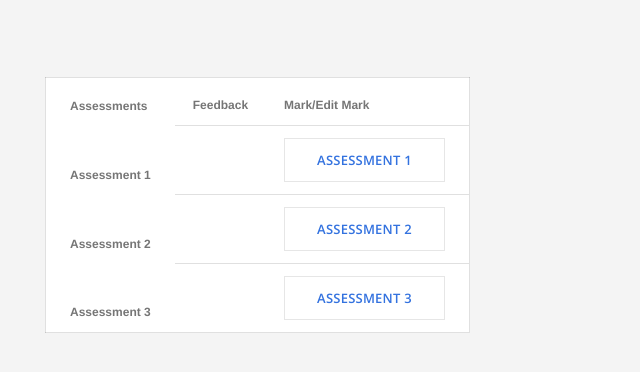
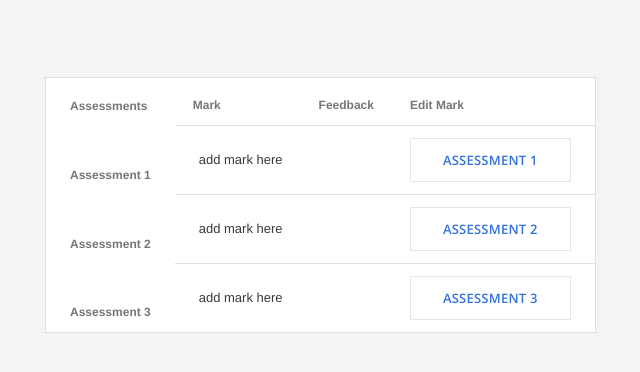
Before and after one commit to Aver30/Moodle2v, a Flask app: page /selectassess in a window 1280 px wide. Shown: the part 50-422 px from the top of the page, without its empty margins (95-735 px from the left). Run offline with Flask 2, Linux system fonts and the light colour scheme; the visitor is signed in with stand-in values (Sample User, id 1); data that the repository does not hold is empty.

Commit message:
Adding an extra column for the marks

```diff
--- a/templates/selectAssess.html
+++ b/templates/selectAssess.html
@@ -18,8 +18,9 @@
           <thead>
             <tr>
                 <th class="mdl-data-table__cell--non-numeric">Assessments</th>
+                <th class="mdl-data-table__cell--non-numeric">Mark</th>
                 <th class="mdl-data-table__cell--non-numeric">Feedback</th>
-                <th class="mdl-data-table__cell--non-numeric">Mark/Edit Mark</th>
+                <th class="mdl-data-table__cell--non-numeric">Edit Mark</th>
             </tr>
           </thead>
 
@@ -27,6 +28,7 @@
                            <form action="/selectassess" method="POST" >
                         <tr>
                           <th class="mdl-data-table__cell--non-numeric"> Assessment 1 </th>
+                          <td class="mdl-data-table__cell--non-numeric"> add mark here </td>
                           <td class="mdl-data-table__cell--non-numeric"> </td>
                           <td class="mdl-data-table__cell--non-numeric">
                             <button class="btn-secondary" type="submit" name="Ass" value="Assessment 1">Assessment 1</button>
@@ -37,6 +39,7 @@
                       <tbody>
                         <tr>
                           <th class="mdl-data-table__cell--non-numeric"> Assessment 2 </th>
+                          <td class="mdl-data-table__cell--non-numeric"> add mark here </td>
                           <td class="mdl-data-table__cell--non-numeric"> </td>
                           <td class="mdl-data-table__cell--non-numeric">
                               <button class="btn-secondary" type="submit" name="Ass" value="Assessment 2">Assessment 2</button>
@@ -47,6 +50,7 @@
                       <tbody>
                         <tr>
                           <th class="mdl-data-table__cell--non-numeric"> Assessment 3 </th>
+                          <td class="mdl-data-table__cell--non-numeric"> add mark here </td>
                           <td class="mdl-data-table__cell--non-numeric"> </td>
                           <td class="mdl-data-table__cell--non-numeric">
                                 <button class="btn-secondary" type="submit" name="Ass" value="Assessment 3">Assessment 3</button>
```
